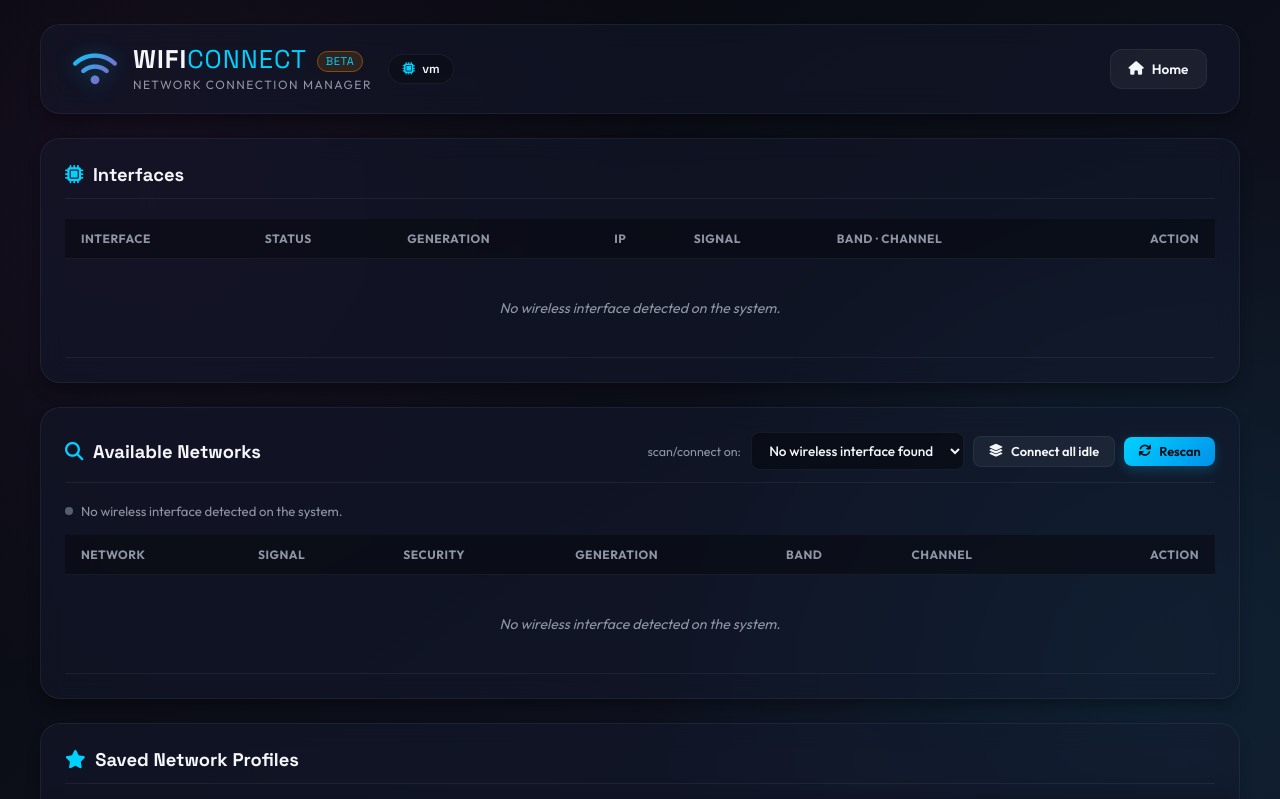
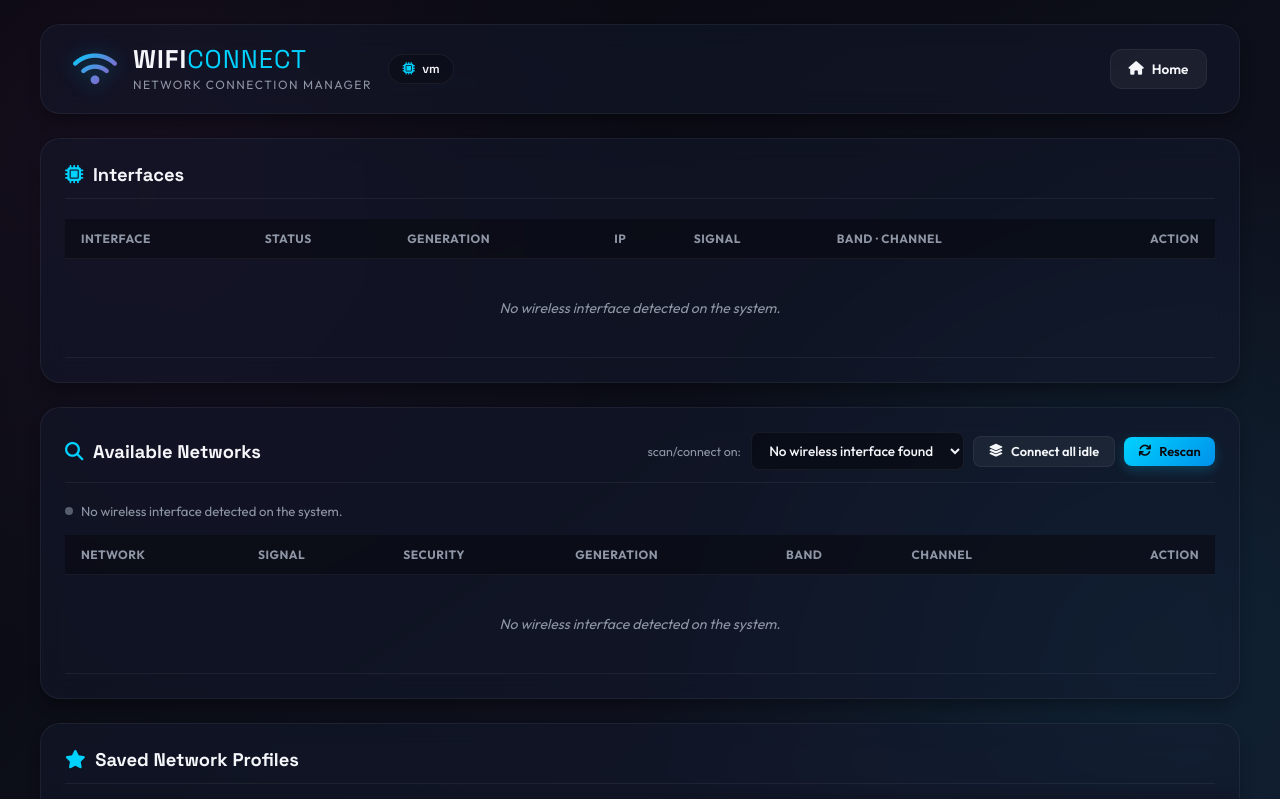
Before and after one commit to rinaldomerlo/wifipi, a Flask app: page / in a window 1280 px wide. Shown: the top 799 px of the page. Run offline with Flask 2, Linux system fonts and the light colour scheme; data that the repository does not hold is empty.

Commit message:
Remove beta labels from WiFi Connection Manager in UI and tests.

```diff
--- a/wifi_connection_manager/templates/index.html
+++ b/wifi_connection_manager/templates/index.html
@@ -9,7 +9,7 @@
     </script>
     <meta charset="UTF-8">
     <meta name="viewport" content="width=device-width, initial-scale=1.0">
-    <title>WiFi Connection Manager [Beta] - WiFiPi</title>
+    <title>WiFi Connection Manager - WiFiPi</title>
     <!-- Google Fonts -->
     <link rel="preconnect" href="https://fonts.googleapis.com">
     <link rel="preconnect" href="https://fonts.gstatic.com" crossorigin>
@@ -82,13 +82,6 @@
         }
         .host-badge i { color: var(--color-blue); }
         .host-badge strong { color: var(--text-primary); font-weight: 600; }
-
-        .beta-badge {
-            font-family: var(--font-heading); font-size: 0.7rem; font-weight: 700; text-transform: uppercase;
-            letter-spacing: 0.5px; color: var(--color-orange); background: rgba(255, 145, 0, 0.12);
-            border: 1px solid rgba(255, 145, 0, 0.4); padding: 0.15rem 0.5rem; border-radius: 50px;
-            vertical-align: middle; margin-left: 0.6rem;
-        }
 
         .nav-links { display: flex; align-items: center; gap: 0.75rem; flex-wrap: wrap; }
         .nav-btn {
@@ -259,7 +252,7 @@
             <div class="logo">
                 <i class="fa-solid fa-wifi logo-icon"></i>
                 <div class="logo-text">
-                    <h1>WIFI<span>CONNECT</span><span class="beta-badge">Beta</span></h1>
+                    <h1>WIFI<span>CONNECT</span></h1>
                     <span class="subtitle">Network Connection Manager</span>
                 </div>
                 <span class="host-badge" title="Hostname of the machine serving this page">
--- a/www/index.html
+++ b/www/index.html
@@ -309,7 +309,7 @@
             <a href="/wificonnect/" class="app-card">
                 <div>
                     <div class="card-header">
-                        <h2 class="card-title">WiFi Connection Manager <span class="beta-badge">Beta</span></h2>
+                        <h2 class="card-title">WiFi Connection Manager</h2>
                         <span class="path-badge">/wificonnect/</span>
                     </div>
                     <p class="card-desc">Scan for nearby networks, connect or disconnect the wireless interface, and manage saved WiFi profiles.</p>
```
Also changed, not shown: tests/test_wifi_connection_manager.py (+3 -0 lines).
